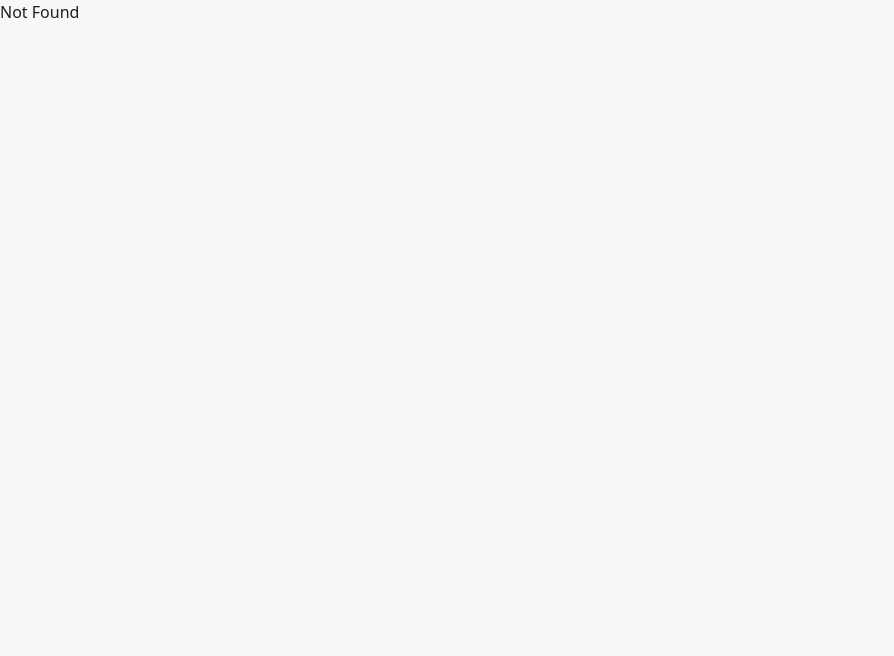
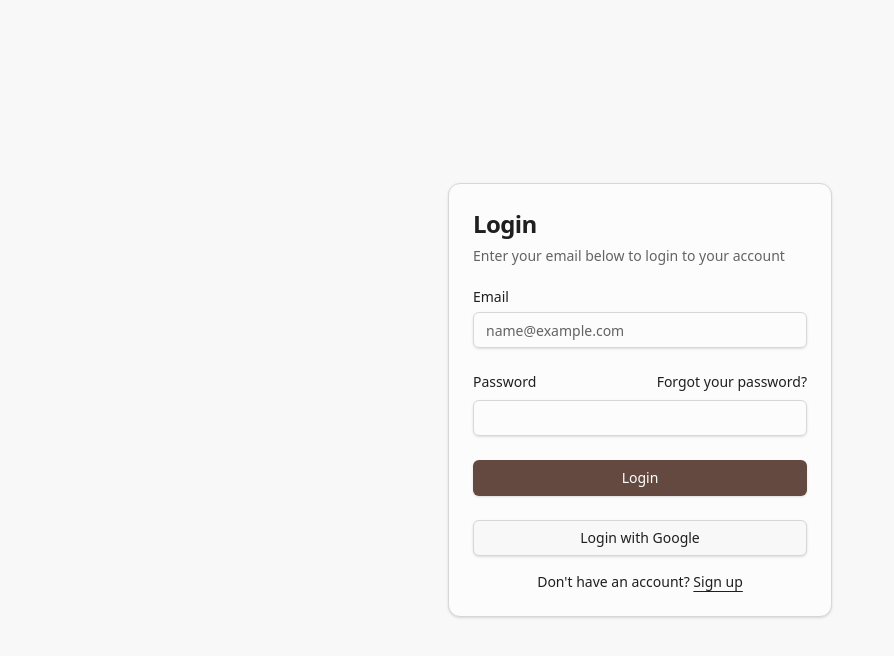
Before and after one commit to Irtiza751/sparkit-boilerplate, a React (Vite) app: page /login in a window 1280 px wide. Shown: the top 656 px of the page, without its empty margins (0-894 px from the left). Built offline with nearby package versions, Linux system fonts and the light colour scheme.

Commit message:
feat: add login functionality with UI components and routing

```diff
--- a/package.json
+++ b/package.json
@@ -11,6 +11,7 @@
     "cli": "tsx ./scripts/cli/index.ts"
   },
   "dependencies": {
+    "@radix-ui/react-label": "^2.1.6",
     "@radix-ui/react-slot": "^1.2.2",
     "@tanstack/react-query": "^5.74.4",
     "@tanstack/react-router": "^1.117.1",
--- /dev/null
+++ b/src/layouts/LoginLayout.tsx
@@ -0,0 +1,7 @@
+export function LoginLayout({ children }: { children: React.ReactNode }) {
+  return (
+    <div className="flex min-h-svh w-full items-center justify-center p-6 md:p-10">
+      <div className="w-full max-w-sm">{children}</div>
+    </div>
+  )
+}
--- a/src/layouts/RootLayout.tsx
+++ b/src/layouts/RootLayout.tsx
@@ -1,3 +1,3 @@
 export function RootLayout({ children }: { children: React.ReactNode }) {
-  return <main>{children}</main>
+  return <main className="min-h-screen">{children}</main>
 }
--- /dev/null
+++ b/src/modules/login/index.tsx
@@ -0,0 +1,57 @@
+import { Button } from '@/shared/components/ui/button'
+import {
+  Card,
+  CardContent,
+  CardDescription,
+  CardHeader,
+  CardTitle,
+} from '@/shared/components/ui/card'
+import { Input } from '@/shared/components/ui/input'
+import { Label } from '@/shared/components/ui/label'
+
+export default function Login() {
+  return (
+    <div className="flex flex-col gap-6">
+      <Card>
+        <CardHeader>
+          <CardTitle className="text-2xl">Login</CardTitle>
+          <CardDescription>Enter your email below to login to your account</CardDescription>
+        </CardHeader>
+        <CardContent>
+          <form>
+            <div className="flex flex-col gap-6">
+              <div className="grid gap-2">
+                <Label htmlFor="email">Email</Label>
+                <Input id="email" type="email" placeholder="name@example.com" required />
+              </div>
+              <div className="grid gap-2">
+                <div className="flex items-center">
+                  <Label htmlFor="password">Password</Label>
+                  <a
+                    href="#"
+                    className="ml-auto inline-block text-sm underline-offset-4 hover:underline"
+                  >
+                    Forgot your password?
+                  </a>
+                </div>
+                <Input id="password" type="password" required />
+              </div>
+              <Button type="submit" className="w-full">
+                Login
+              </Button>
+              <Button variant="outline" className="w-full">
+                Login with Google
+              </Button>
+            </div>
+            <div className="mt-4 text-center text-sm">
+              Don&apos;t have an account?{' '}
+              <a href="#" className="underline underline-offset-4">
+                Sign up
+              </a>
+            </div>
+          </form>
+        </CardContent>
+      </Card>
+    </div>
+  )
+}
--- a/src/routes/routeTree.tsx
+++ b/src/routes/routeTree.tsx
@@ -1,7 +1,10 @@
 import { createRootRoute, createRoute, Outlet } from '@tanstack/react-router'
-import { Home } from '@/modules/home'
-import { About } from '@/modules/about'
+import Home from '@/modules/home'
+import About from '@/modules/about'
 import { RootLayout } from '../layouts/RootLayout'
+import Login from '@/modules/login'
+import { Header } from '@/shared/components/Header'
+import { LoginLayout } from '@/layouts/LoginLayout'
 
 // 1. Create a root route
 const rootRoute = createRootRoute({
@@ -16,16 +19,36 @@
 const homeRoute = createRoute({
   getParentRoute: () => rootRoute,
   path: '/',
-  component: Home,
+  component: () => (
+    <>
+      <Header />
+      <Home />
+    </>
+  ),
 })
 
 const aboutRoute = createRoute({
   getParentRoute: () => rootRoute,
   path: '/about',
-  component: About,
+  component: () => (
+    <>
+      <Header />
+      <About />
+    </>
+  ),
+})
+
+const loginRoute = createRoute({
+  getParentRoute: () => rootRoute,
+  path: '/login',
+  component: () => (
+    <LoginLayout>
+      <Login />
+    </LoginLayout>
+  ),
 })
 
 // 3. Create a route tree
-const routeTree = rootRoute.addChildren([homeRoute, aboutRoute])
+const routeTree = rootRoute.addChildren([homeRoute, aboutRoute, loginRoute])
 
 export { routeTree }
--- /dev/null
+++ b/src/shared/components/ui/card.tsx
@@ -0,0 +1,55 @@
+import * as React from 'react'
+
+import { cn } from '@/shared/lib/cn'
+
+const Card = React.forwardRef<HTMLDivElement, React.HTMLAttributes<HTMLDivElement>>(
+  ({ className, ...props }, ref) => (
+    <div
+      ref={ref}
+      className={cn('rounded-xl border bg-card text-card-foreground shadow', className)}
+      {...props}
+    />
+  ),
+)
+Card.displayName = 'Card'
+
+const CardHeader = React.forwardRef<HTMLDivElement, React.HTMLAttributes<HTMLDivElement>>(
+  ({ className, ...props }, ref) => (
+    <div ref={ref} className={cn('flex flex-col space-y-1.5 p-6', className)} {...props} />
+  ),
+)
+CardHeader.displayName = 'CardHeader'
+
+const CardTitle = React.forwardRef<HTMLDivElement, React.HTMLAttributes<HTMLDivElement>>(
+  ({ className, ...props }, ref) => (
+    <div
+      ref={ref}
+      className={cn('font-semibold leading-none tracking-tight', className)}
+      {...props}
+    />
+  ),
+)
+CardTitle.displayName = 'CardTitle'
+
+const CardDescription = React.forwardRef<HTMLDivElement, React.HTMLAttributes<HTMLDivElement>>(
+  ({ className, ...props }, ref) => (
+    <div ref={ref} className={cn('text-sm text-muted-foreground', className)} {...props} />
+  ),
+)
+CardDescription.displayName = 'CardDescription'
+
+const CardContent = React.forwardRef<HTMLDivElement, React.HTMLAttributes<HTMLDivElement>>(
+  ({ className, ...props }, ref) => (
+    <div ref={ref} className={cn('p-6 pt-0', className)} {...props} />
+  ),
+)
+CardContent.displayName = 'CardContent'
+
+const CardFooter = React.forwardRef<HTMLDivElement, React.HTMLAttributes<HTMLDivElement>>(
+  ({ className, ...props }, ref) => (
+    <div ref={ref} className={cn('flex items-center p-6 pt-0', className)} {...props} />
+  ),
+)
+CardFooter.displayName = 'CardFooter'
+
+export { Card, CardHeader, CardFooter, CardTitle, CardDescription, CardContent }
--- /dev/null
+++ b/src/shared/components/ui/input.tsx
@@ -0,0 +1,22 @@
+import * as React from 'react'
+
+import { cn } from '@/shared/lib/cn'
+
+const Input = React.forwardRef<HTMLInputElement, React.ComponentProps<'input'>>(
+  ({ className, type, ...props }, ref) => {
+    return (
+      <input
+        type={type}
+        className={cn(
+          'flex h-9 w-full rounded-md border border-input bg-transparent px-3 py-1 text-base shadow-sm transition-colors file:border-0 file:bg-transparent file:text-sm file:font-medium file:text-foreground placeholder:text-muted-foreground focus-visible:outline-none focus-visible:ring-1 focus-visible:ring-ring disabled:cursor-not-allowed disabled:opacity-50 md:text-sm',
+          className,
+        )}
+        ref={ref}
+        {...props}
+      />
+    )
+  },
+)
+Input.displayName = 'Input'
+
+export { Input }
--- /dev/null
+++ b/src/shared/components/ui/label.tsx
@@ -0,0 +1,21 @@
+'use client'
+
+import * as React from 'react'
+import * as LabelPrimitive from '@radix-ui/react-label'
+import { cva, type VariantProps } from 'class-variance-authority'
+
+import { cn } from '@/shared/lib/cn'
+
+const labelVariants = cva(
+  'text-sm font-medium leading-none peer-disabled:cursor-not-allowed peer-disabled:opacity-70',
+)
+
+const Label = React.forwardRef<
+  React.ElementRef<typeof LabelPrimitive.Root>,
+  React.ComponentPropsWithoutRef<typeof LabelPrimitive.Root> & VariantProps<typeof labelVariants>
+>(({ className, ...props }, ref) => (
+  <LabelPrimitive.Root ref={ref} className={cn(labelVariants(), className)} {...props} />
+))
+Label.displayName = LabelPrimitive.Root.displayName
+
+export { Label }
```
Also changed, not shown: 1 other file (tests, documents, lock files or other folders).
